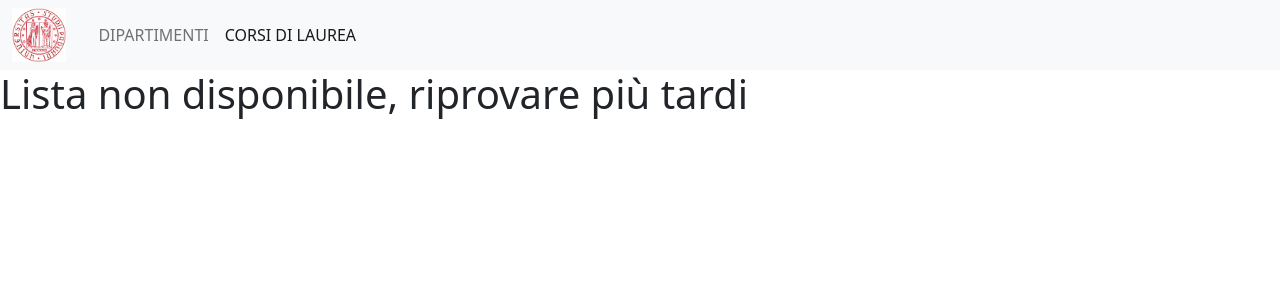
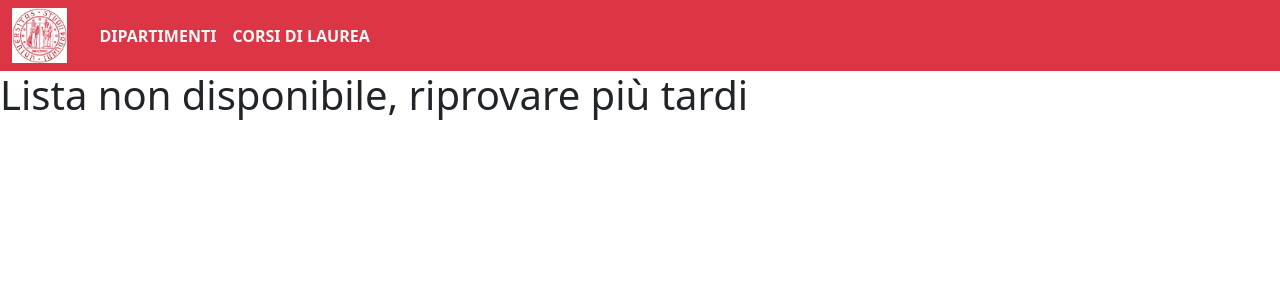
Before and after one commit to LauraElenaAnghelache/spring-jpa-university, a Spring Boot app: page /corsi in a window 1280 px wide. Shown: the top 300 px of the page. Run offline with Spring Boot 4, Linux system fonts and the light colour scheme; data that the repository does not hold is empty.

Commit message:
modifiche html

```diff
--- a/src/main/resources/templates/departmentsDetail.html
+++ b/src/main/resources/templates/departmentsDetail.html
@@ -24,7 +24,7 @@
 	            </tr>
 	          </thead>
 	          <tbody>
-	            <tr class="align-middle text-dark">
+	            <tr class="align-middle fw-bolder text-danger bg-light">
 	              <td th:text="${department.address}"></td>
 	              <td th:text="${department.phone}"></td>
 	              <td th:text="${department.email}"></td>
--- a/src/main/resources/templates/fragments.html
+++ b/src/main/resources/templates/fragments.html
@@ -11,7 +11,7 @@
   </head>
   <body>
 	<!-- navbar -->
-	<nav th:fragment="navbar(current)" class="navbar navbar-expand-lg navbar-light bg-light">
+	<nav th:fragment="navbar(current)" class="navbar navbar-expand-lg navbar-light bg-danger">
         <div class="container-fluid">
 
           <div class="row align-items-center">
@@ -25,11 +25,11 @@
             <!-- Links -->
             <div class="col-11">
 	            <ul class="navbar-nav text-uppercase">
-	              <li class="nav-item">
-	                <a class="nav-link" th:classAppend="${current == 'dipartimenti'} ? active : not-active" href="/dipartimenti">Dipartimenti</a>
+	              <li class="nav-item ">
+	                <a class="nav-link text-light fw-bolder" th:classAppend="${current == 'dipartimenti'} ? active : not-active" href="/dipartimenti">Dipartimenti</a>
 	              </li>
 	              <li class="nav-item">
-	                <a class="nav-link" th:classAppend="${current == 'corsi'} ? active : not-active" href="/corsi">Corsi di Laurea</a>
+	                <a class="nav-link text-light fw-bolder" th:classAppend="${current == 'corsi'} ? active : not-active" href="/corsi">Corsi di Laurea</a>
 	              </li>
 	              <li class="nav-item">
 	              </li>
```
